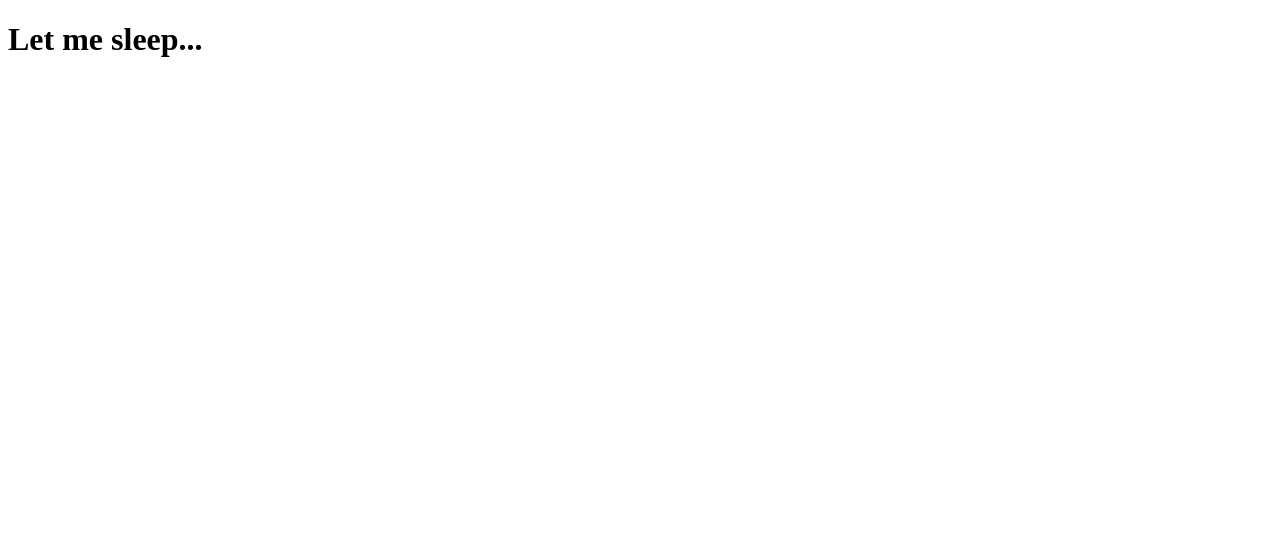
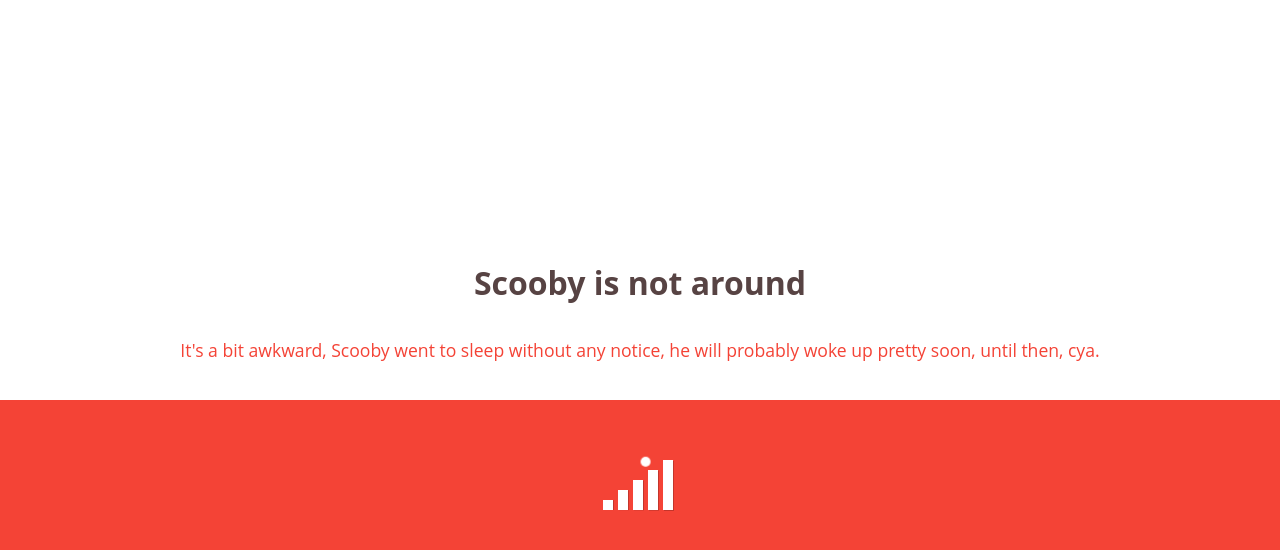
Before and after one commit to avielfedida/Scooby, a website: page public/sleep.html in a window 1280 px wide. Drawn offline with nearby package versions, Linux system fonts and the light colour scheme; files that its build step writes are made by us from their sources.

Commit message:
Added sleep page styles

```diff
--- a/public/config.js
+++ b/public/config.js
@@ -4,7 +4,7 @@ System.config({
     emitDecoratorMetadata: true
   },
   map: {
-    typescript: 'typescript.js'
+    typescript: 'node_modules/typescript/lib/typescript.js'
   },
   paths: {
     app: 'app'
--- a/public/package.json
+++ b/public/package.json
@@ -10,7 +10,8 @@
   "dependencies": {
     "angular2": "^2.0.0-beta.15",
     "socket.io-client": "^1.4.5",
-    "systemjs": "^0.19.26"
+    "systemjs": "^0.19.26",
+    "typescript": "^1.8.10"
   },
   "devDependencies": {},
   "scripts": {},
--- a/public/sleep.html
+++ b/public/sleep.html
@@ -2,9 +2,19 @@
 <html lang="en">
 <head>
     <meta charset="UTF-8">
-    <title>Sleeping</title>
+    <title>Scooby went to sleep</title>
+    <link rel="stylesheet" href="styles/main.css">
 </head>
 <body>
-    <h1>Let me sleep...</h1>
+    <h1 class="sleep-header">Scooby is not around</h1>
+    <p class="sleep-txt">It's a bit awkward, Scooby went to sleep without any notice, he will probably woke up pretty soon, until then, cya.</p>
+    <div class="loader">
+        <div class="loader__bar"></div>
+        <div class="loader__bar"></div>
+        <div class="loader__bar"></div>
+        <div class="loader__bar"></div>
+        <div class="loader__bar"></div>
+        <div class="loader__ball"></div>
+    </div>
 </body>
 </html>
--- a/public/styles/main.scss
+++ b/public/styles/main.scss
@@ -331,6 +331,25 @@ body {
   justify-content: center;
 }
 
+.sleep-header {
+    position: fixed;
+    top: 30%;
+    left: 0;
+    color: #574343;
+    right: 0;
+    text-align: center;
+}
+
+.sleep-txt {
+  color: $red;
+  position: fixed;
+  top: 40%;
+  font-size: 1.1em;
+  left: 0;
+  right: 0;
+  text-align: center;
+}
+
 .loader {
   position: relative;
   width: 75px;
```
Also changed, not shown: index.ts (+7 -2 lines).
